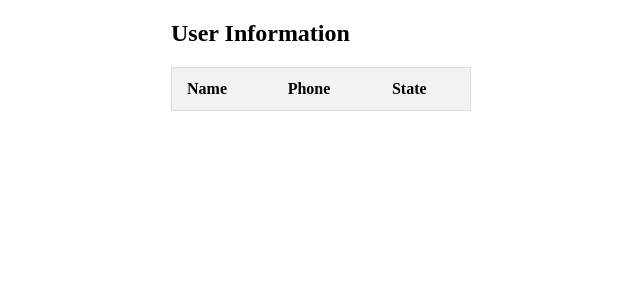
After one commit to sanjeev929/projectcertificate, a Django app: template projectcertificate/templates/admin.html in a window 1280 px wide. The commit adds this page. Shown: the top 300 px of the page, without its empty margins (319-959 px from the left). Run offline with Django 5.2, Linux system fonts and the light colour scheme; the template is opened without the code that fills it, so the values that code supplies are empty.

Commit message:
add admin

```diff
--- a/projectcertificate/certificateapp/urls.py
+++ b/projectcertificate/certificateapp/urls.py
@@ -5,5 +5,6 @@ urlpatterns=[
     path('',views.registartion,name='registartion'),
     path('home/',views.home,name='home'),
     path('otpverify/',views.otpverify,name='otpverify'),
-    path('otpgenerate/',views.otpgenerate,name='otpgenerate')
+    path('otpgenerate/',views.otpgenerate,name='otpgenerate'),
+    path('admin/',views.admin,name='admin')
 ]
--- a/projectcertificate/static/css/registration.css
+++ b/projectcertificate/static/css/registration.css
@@ -44,3 +44,39 @@ button:hover {
 .warning-message {
     color: #ff7f00; /* Orange */
 }
+.container {
+    margin: 20px auto;
+    max-width: 800px;
+}
+table {
+    width: 100%;
+    border-collapse: collapse;
+    border: 1px solid #ddd;
+}
+th, td {
+    padding: 12px 15px;
+    text-align: left;
+    border-bottom: 1px solid #ddd;
+}
+th {
+    background-color: #f2f2f2;
+}
+tr:hover {
+    background-color: #f5f5f5;
+}
+td select {
+    width: 100px;
+    padding: 8px;
+    border-radius: 4px;
+}
+td button {
+    padding: 8px 12px;
+    background-color: #4CAF50;
+    color: white;
+    border: none;
+    border-radius: 4px;
+    cursor: pointer;
+}
+td button:hover {
+    background-color: #45a049;
+}
--- /dev/null
+++ b/projectcertificate/templates/admin.html
@@ -0,0 +1,40 @@
+{% load static %}
+<!DOCTYPE html>
+<html lang="en">
+<head>
+    <meta charset="UTF-8">
+    <meta name="viewport" content="width=device-width, initial-scale=1.0">
+    <title>User Information</title>
+    <link rel="stylesheet" type="text/css" href="{% static 'css/registration.css' %}">
+</head>
+<body>
+    <div class="container">
+        <h2>User Information</h2>
+        <table>
+            <thead>
+                <tr>
+                    <th>Name</th>
+                    <th>Phone</th>
+                    <th>State</th>
+                </tr>
+            </thead>
+            <tbody>
+                {% for user in users %}
+                <tr>
+                    <td>{{ user.name }}</td>
+                    <td>{{ user.phone }}</td>
+                    <td>
+                        <form method="post" action="/update-state/">
+                            {% csrf_token %}
+                            <input type="hidden" name="email" value="{{ user.id }}">
+                            <input type="hidden" name="state" value="{{ user.state }}">
+                            <button type="submit">Change State</button>
+                        </form>
+                    </td>
+                </tr>
+                {% endfor %}
+            </tbody>
+        </table>
+    </div>
+</body>
+</html>
--- a/projectcertificate/templates/download.html
+++ b/projectcertificate/templates/download.html
@@ -13,9 +13,10 @@
         <!-- OTP verification form -->
         <form method="post" action="/downloadcertificate/">
             {% csrf_token %}
-            {%email%}
+            {%if email%}
             <input type="hidden" name="email" value="{{email}}">
             <button type="submit">Download</button>
+            {%endif%}
         </form>
     </div>
 </body>
--- a/projectcertificate/templates/home.html
+++ b/projectcertificate/templates/home.html
@@ -23,9 +23,12 @@
             {% csrf_token %}
             <input type="hidden" name="mail" value="{{email}}">
             <label for="otp">Enter OTP:</label><br>
-            <input type="text" id="otp" name="otp" required><br>
+            <input type="number" id="otp" name="otp" required><br>
             <button type="submit">Verify OTP</button>
         </form>
+        {%if error%}
+        <p>{{error}}</p>
+        {%endif%}
     </div>
 </body>
 </html>
```
Also changed, not shown: projectcertificate/certificateapp/views.py (+27 -4 lines), projectcertificate/templates/login.html (added, +23 -0 lines).
